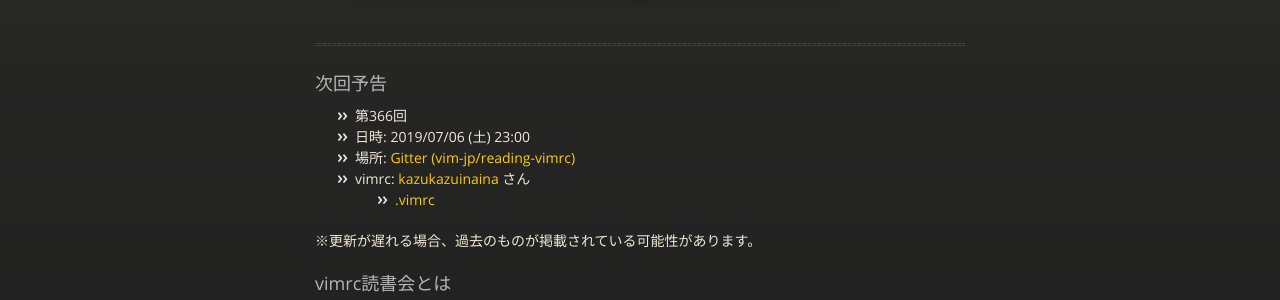
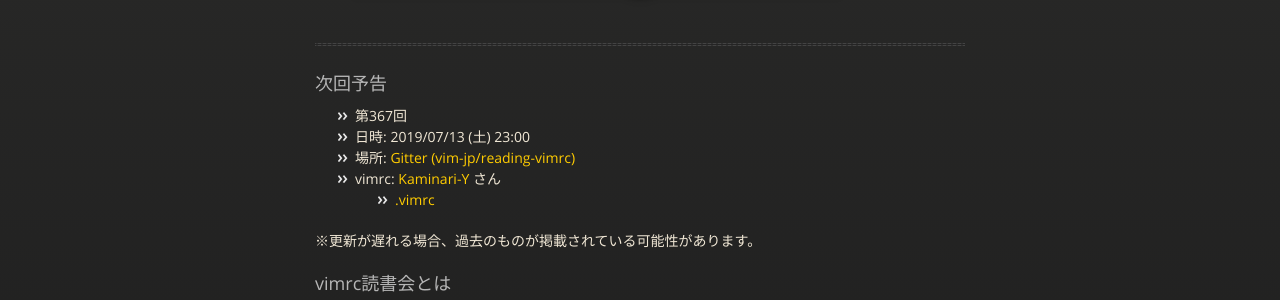
Before and after one commit to vim-jp/reading-vimrc, a Jekyll site: the page built from index.md, in a window 1280 px wide and 900 px high. Shown: the part 211-511 px from the top of the window. Built offline with Jekyll 4.4.1, drawn with Linux system fonts in a browser that asks for light colours; nearby versions of some CDN libraries.

Commit message:
Update the next information: #367 Kaminari-Y

```diff
--- a/_data/next.yml
+++ b/_data/next.yml
@@ -1,10 +1,10 @@
-- id: 366
-  date: '2019-07-06 23:00'
+- id: 367
+  date: '2019-07-13 23:00'
   author:
-    name: kazukazuinaina
-    url: 'https://github.com/kazukazuinaina'
+    name: Kaminari-Y
+    url: 'https://github.com/Kaminari-Y'
   vimrcs:
-    - url: 'https://github.com/kazukazuinaina/dotfiles/blob/master/.vimrc'
+    - url: 'https://github.com/Kaminari-Y/dotfiles/blob/master/home/.vimrc'
       name: .vimrc
       hash: null
   part: null
```
